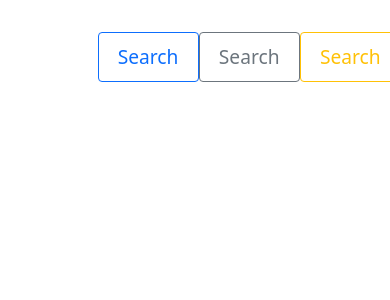
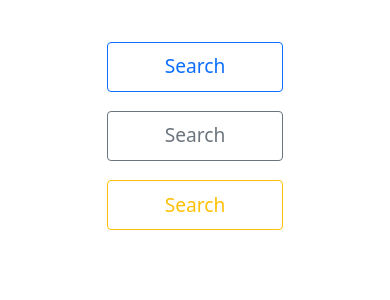
Before and after one commit to tinatimkova/fabric-test, a React (Create React App) app in the folder client/: page / in a window 390 px wide. Shown: the top 300 px of the page. Built offline with nearby package versions, Linux system fonts and the light colour scheme.

Commit message:
made the buttons list responsive

```diff
--- a/client/src/App.css
+++ b/client/src/App.css
@@ -118,11 +118,11 @@ table {
 .movie-list {
   display: grid;
   max-width: 80%;
-  margin: 5em auto;
+  margin: 3em auto;
   gap: 1em;
 }
 
-@media (min-width: 1120px) {
+@media (min-width: 1200px) {
   .movie-list {
     grid-template-columns: repeat(5, 1fr);
   }
@@ -150,6 +150,10 @@ table {
   .movie-list {
     grid-template-columns: repeat(1, 1fr);
   }
+
+  .button-group {
+    flex-direction: column;
+  }
 }
 
 .button-group {
@@ -162,4 +166,5 @@ table {
 button.btn {
   padding: 0.5em 1em;
   font-size: 1.2em;
+  margin: 0.5em;
 }
```
Also changed, not shown: 1 other file (tests, documents, lock files or other folders).
